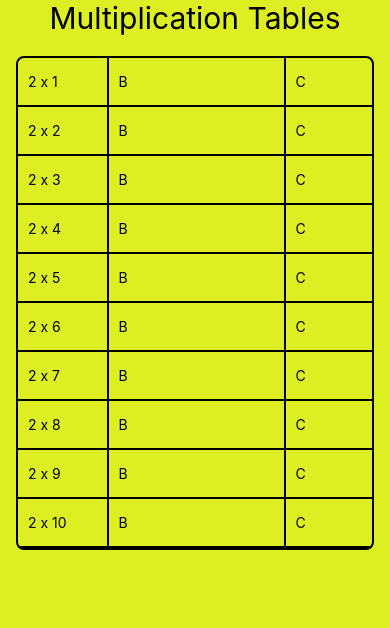
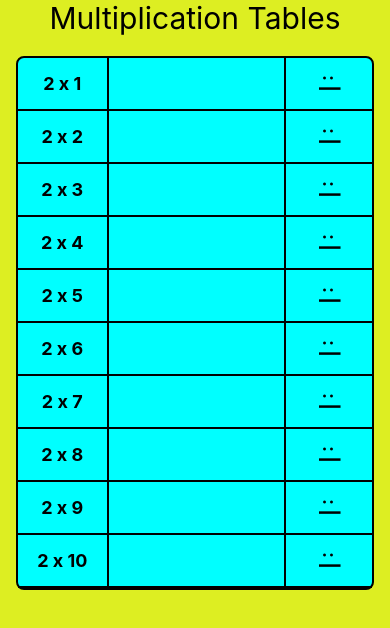
Before and after one commit to Mathiew82/multiplication-tables-mobile-app, a React Native app: screen / in a window 390 px wide. Shown: the top 628 px of the page. Built offline with nearby package versions, Linux system fonts and the light colour scheme.

Commit message:
Aplicando estilos a la tabla de multiplicar

```diff
--- a/App.js
+++ b/App.js
@@ -13,6 +13,7 @@ export default function App() {
         <Text style={styles.textHeader}>Multiplication Tables</Text>
         <View
           style={{
+            backgroundColor: "cyan",
             borderStyle: "solid",
             borderWidth: 2,
             borderColor: "#000",
--- a/components/Row.js
+++ b/components/Row.js
@@ -22,7 +22,14 @@ export default function Row(props) {
           paddingLeft: 10,
         }}
       >
-        <Text style={{ color: "#000" }}>
+        <Text
+          style={{
+            color: "#000",
+            fontSize: 18,
+            fontWeight: "bold",
+            textAlign: "center",
+          }}
+        >
           {firstValue} x {secondValue + 1}
         </Text>
       </View>
@@ -36,9 +43,7 @@ export default function Row(props) {
           paddingBottom: 15,
           paddingLeft: 10,
         }}
-      >
-        <Text style={{ color: "#000" }}>B</Text>
-      </View>
+      ></View>
       <View
         style={{
           width: "25%",
@@ -50,7 +55,17 @@ export default function Row(props) {
           paddingLeft: 10,
         }}
       >
-        <Text style={{ color: "#000" }}>C</Text>
+        <Text
+          style={{
+            color: "#000",
+            fontSize: 18,
+            fontWeight: "bold",
+            textAlign: "center",
+            transform: [{ rotate: "90deg" }],
+          }}
+        >
+          : |
+        </Text>
       </View>
     </View>
   );
```
